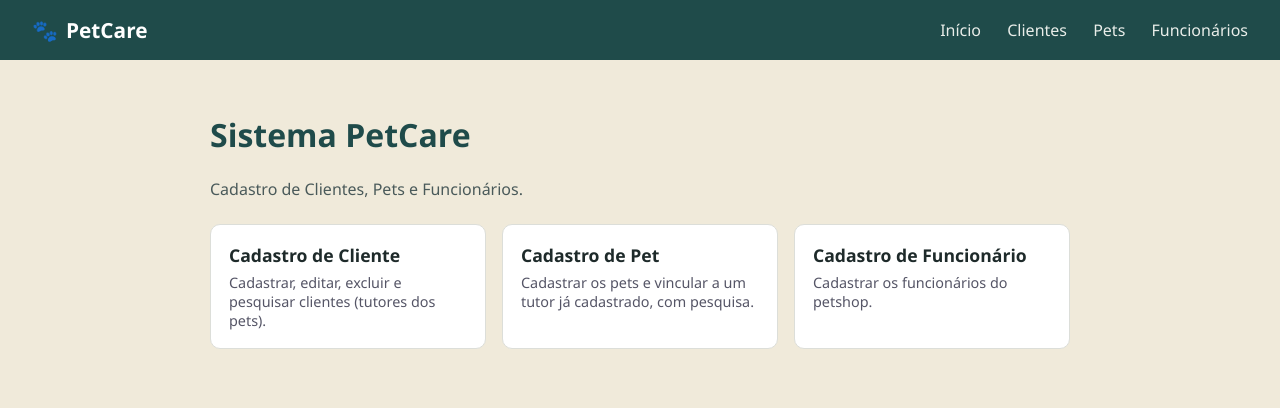
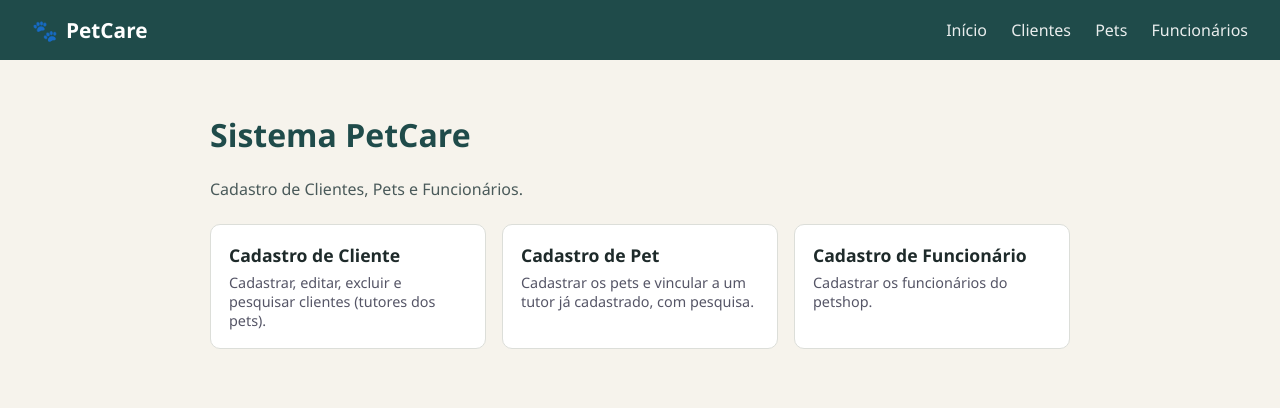
Before and after one commit to Rogerio-Campos-de-Oliveria/Petshop---Impacta, a Flask app: page / in a window 1280 px wide. Shown: the top 408 px of the page. Run offline with Flask 3, Linux system fonts and the light colour scheme.

Commit message:
ajustes nas cores e espaço

```diff
--- a/static/style.css
+++ b/static/style.css
@@ -1,8 +1,8 @@
 :root {
     --azul-petroleo: #1f4b4a;
     --verde-agua: #2f8f88;
-    --areia: #f0eada;
-    --coral: #c45334;
+    --areia: #f6f3ec;
+    --coral: #ef7b5a;
     --texto: #1e2a2a;
     --borda: #dcded9;
 }
@@ -36,9 +36,9 @@ body {
 }
 
 nav a {
-    color: rgb(255, 255, 251);
+    color: white;
     text-decoration: none;
-    margin-left: 22px;
+    margin-left: 20px;
     font-weight: 500;
     opacity: 0.9;
 }
```
